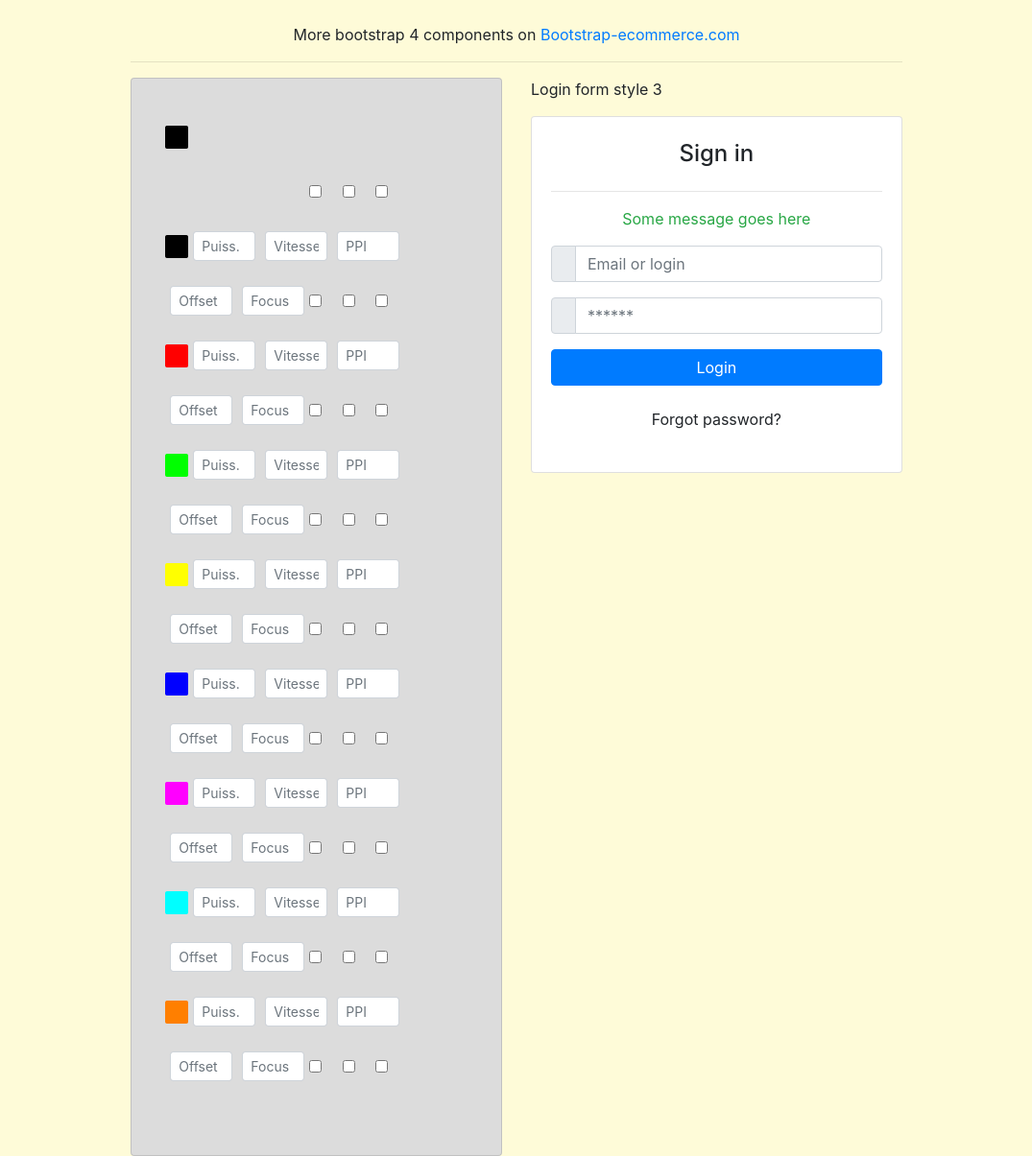
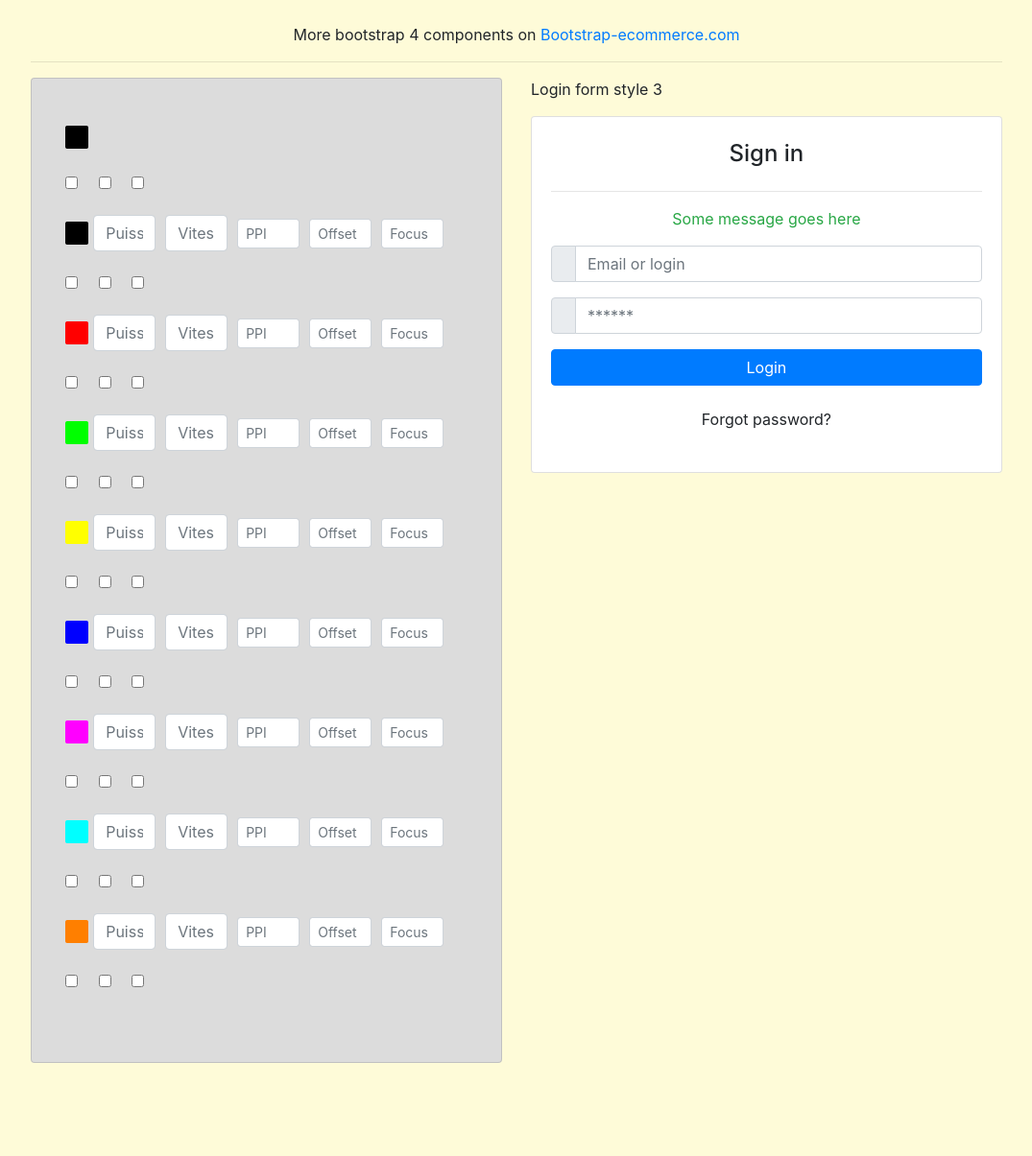
Before and after one commit to denis-bg/FlaskProject, a Flask app: page /showltt in a window 1280 px wide. Shown: the whole page at 96% size, without its empty margins (102-1177 px from the left). After the commit the page ends 1108 px from the top, so only its background shows below. Run offline with Flask 3, Linux system fonts and the light colour scheme.

Commit message:
Modif showltt

```diff
--- a/app/templates/_puissvit.html
+++ b/app/templates/_puissvit.html
@@ -5,10 +5,10 @@
     </div>
 
     <div class="form-group">
-        <input type="text" class="form-control form-control-sm ltt-input" placeholder="Puiss.">
+        <input type="text" class="form-control form-control-xs ltt-input" placeholder="Puiss.">
     </div>
     <div class="form-group">
-        <input type="text" class="form-control form-control-sm ltt-input" placeholder="Vitesse">
+        <input type="text" class="form-control form-control-xs ltt-input" placeholder="Vitesse">
     </div>
     <div class="form-group">
         <input type="text" class="form-control form-control-sm ltt-input" placeholder="PPI">
--- a/app/templates/showltt.html
+++ b/app/templates/showltt.html
@@ -2,7 +2,7 @@
 {% block title %}Home Page{% endblock %}
 {% block content %}
 
-<div class="container col-8">
+<div class="container col-10">
     <br>
     <p class="text-center">More bootstrap 4 components on <a href="http://bootstrap-ecommerce.com/">
         Bootstrap-ecommerce.com</a></p>
```
